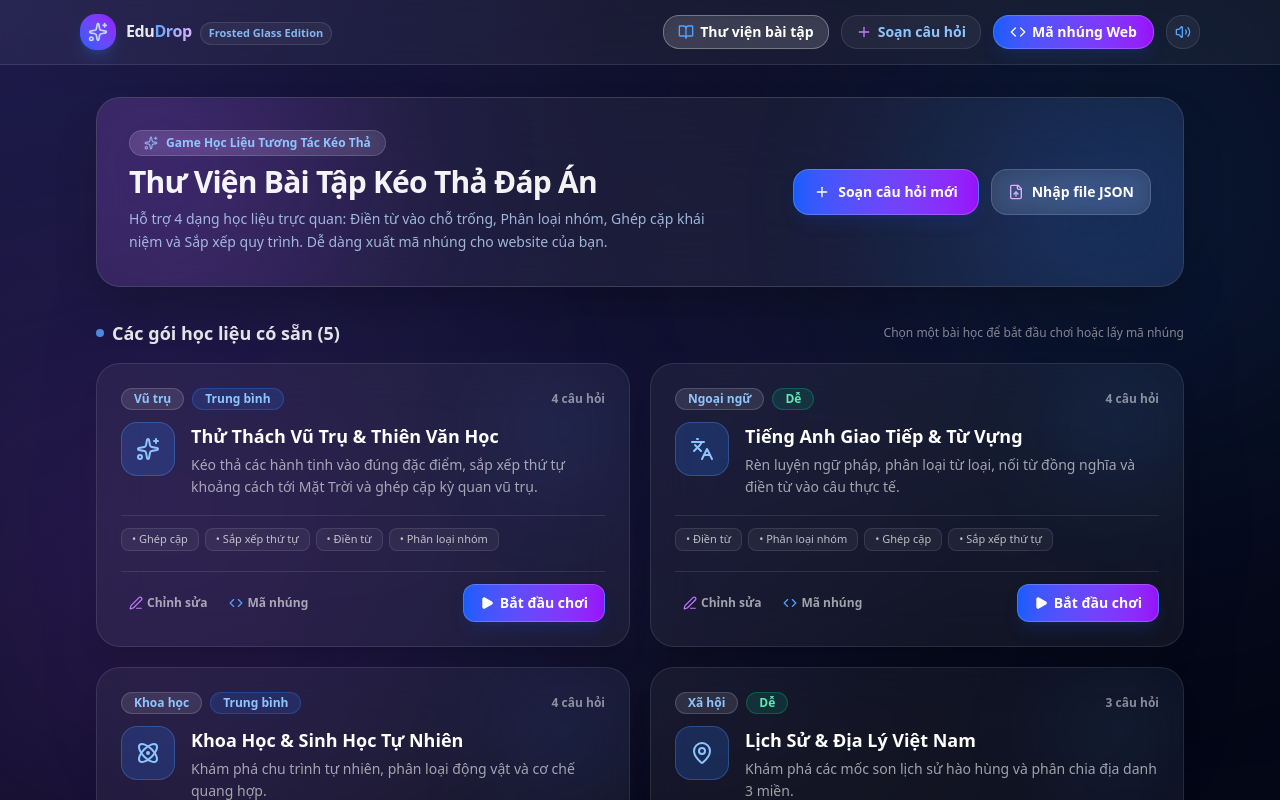
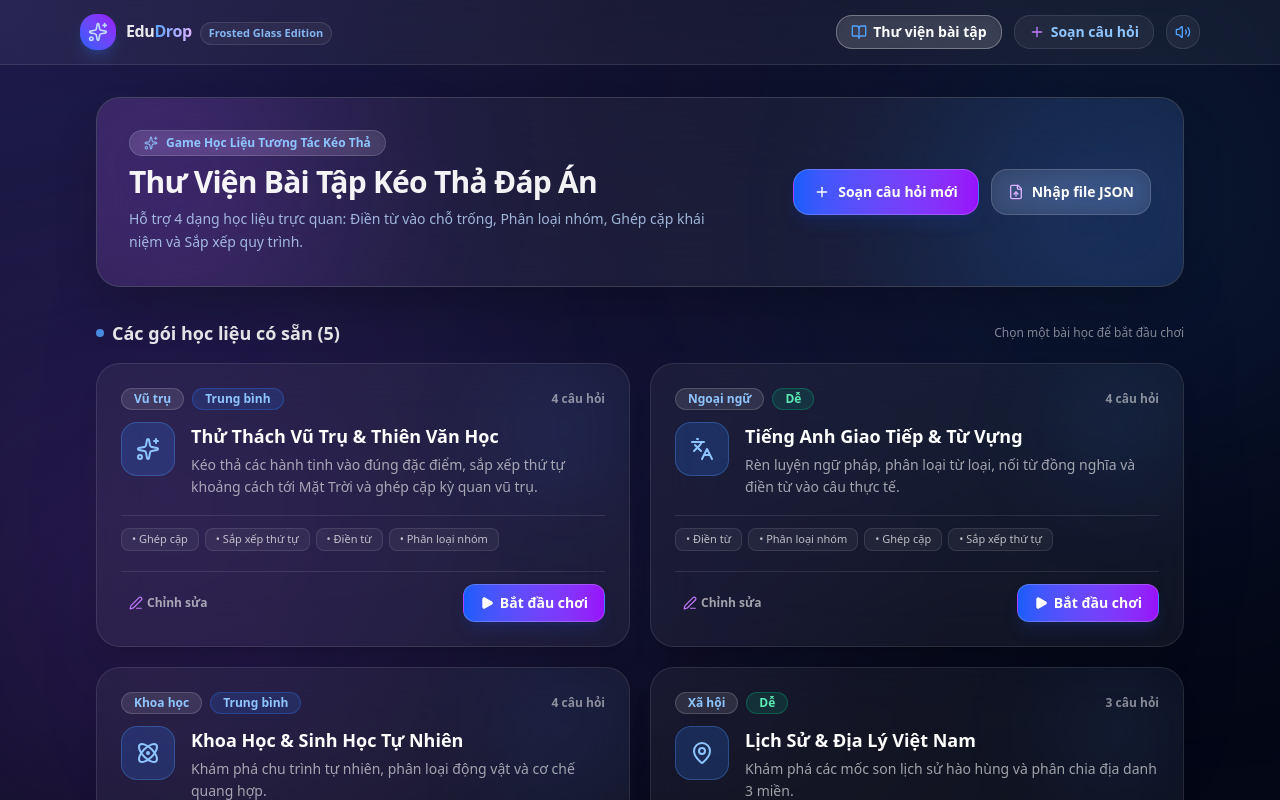
Before and after one commit to Foster57/GameSGK, a React (Vite) app: page / in a window 1280 px wide. Shown: the top 800 px of the page. Built offline with nearby package versions, Linux system fonts and the light colour scheme.

Commit message:
fix: completely remove all embed buttons, modal, and text labels

```diff
--- a/src/components/Navbar.tsx
+++ b/src/components/Navbar.tsx
@@ -1,11 +1,10 @@
 import React from 'react';
-import { Sparkles, Code, Plus, Layers, BookOpen, Volume2, VolumeX } from 'lucide-react';
+import { Sparkles, Plus, Layers, BookOpen, Volume2, VolumeX } from 'lucide-react';
 import { GameSettings } from '../types';
 
 interface Props {
   activeView: 'explorer' | 'game' | 'editor';
   onNavigate: (view: 'explorer' | 'game' | 'editor') => void;
-  onOpenEmbed: () => void;
   onCreateNew: () => void;
   settings: GameSettings;
   onToggleSound: () => void;
@@ -14,7 +13,6 @@ interface Props {
 export const Navbar: React.FC<Props> = ({
   activeView,
   onNavigate,
-  onOpenEmbed,
   onCreateNew,
   settings,
   onToggleSound,
@@ -66,15 +64,6 @@ export const Navbar: React.FC<Props> = ({
 
           <button
             type="button"
-            onClick={onOpenEmbed}
-            className="px-4 py-1.5 rounded-2xl bg-gradient-to-r from-blue-600 to-purple-600 hover:brightness-110 active:scale-[0.98] text-white text-xs md:text-sm font-bold flex items-center gap-1.5 shadow-lg shadow-blue-900/30 transition border border-white/20"
-          >
-            <Code className="w-4 h-4" />
-            <span>Mã nhúng Web</span>
-          </button>
-
-          <button
-            type="button"
             onClick={onToggleSound}
             className="p-2 rounded-2xl bg-white/5 border border-white/10 text-white/70 hover:bg-white/10 hover:text-white transition"
             title={settings.soundEnabled ? 'Tắt âm thanh' : 'Bật âm thanh'}
--- a/src/components/PackExplorer.tsx
+++ b/src/components/PackExplorer.tsx
@@ -4,7 +4,6 @@ import { QuestionPack } from '../types';
 import {
   Play,
   Edit3,
-  Code,
   Layers,
   Languages,
   Atom,
@@ -20,7 +19,6 @@ interface Props {
   onSelectPack: (pack: QuestionPack) => void;
   onEditPack: (pack: QuestionPack) => void;
   onCreateNewPack: () => void;
-  onOpenEmbed: (pack: QuestionPack) => void;
   onImportJson: (e: React.ChangeEvent<HTMLInputElement>) => void;
 }
 
@@ -29,7 +27,6 @@ export const PackExplorer: React.FC<Props> = ({
   onSelectPack,
   onEditPack,
   onCreateNewPack,
-  onOpenEmbed,
   onImportJson,
 }) => {
   const getPackIcon = (iconName: string) => {
@@ -74,7 +71,7 @@ export const PackExplorer: React.FC<Props> = ({
             Thư Viện Bài Tập Kéo Thả Đáp Án
           </h1>
           <p className="text-sm text-blue-200/80 leading-relaxed">
-            Hỗ trợ 4 dạng học liệu trực quan: Điền từ vào chỗ trống, Phân loại nhóm, Ghép cặp khái niệm và Sắp xếp quy trình. Dễ dàng xuất mã nhúng cho website của bạn.
+            Hỗ trợ 4 dạng học liệu trực quan: Điền từ vào chỗ trống, Phân loại nhóm, Ghép cặp khái niệm và Sắp xếp quy trình.
           </p>
         </div>
 
@@ -107,7 +104,7 @@ export const PackExplorer: React.FC<Props> = ({
             Các gói học liệu có sẵn ({packs.length})
           </h2>
           <span className="text-xs text-white/50">
-            Chọn một bài học để bắt đầu chơi hoặc lấy mã nhúng
+            Chọn một bài học để bắt đầu chơi
           </span>
         </div>
 
@@ -189,15 +186,6 @@ export const PackExplorer: React.FC<Props> = ({
                       <Edit3 className="w-3.5 h-3.5 text-purple-400" />
                       <span className="hidden sm:inline">Chỉnh sửa</span>
                     </button>
-                    <button
-                      type="button"
-                      onClick={() => onOpenEmbed(pack)}
-                      className="p-2 rounded-xl text-white/60 hover:text-white hover:bg-white/10 text-xs font-semibold flex items-center gap-1 transition"
-                      title="Lấy mã nhúng HTML / React"
-                    >
-                      <Code className="w-3.5 h-3.5 text-blue-400" />
-                      <span className="hidden sm:inline">Mã nhúng</span>
-                    </button>
                   </div>
 
                   <button
--- a/src/components/game/GameEngine.tsx
+++ b/src/components/game/GameEngine.tsx
@@ -26,7 +26,6 @@ import {
   AlertCircle,
   Lightbulb,
   X,
-  Code,
   Share2,
 } from 'lucide-react';
 
@@ -35,7 +34,6 @@ interface Props {
   settings: GameSettings;
   onUpdateSettings: (newSettings: Partial<GameSettings>) => void;
   onBackToMenu: () => void;
-  onOpenEmbedModal: () => void;
 }
 
 export const GameEngine: React.FC<Props> = ({
@@ -43,7 +41,6 @@ export const GameEngine: React.FC<Props> = ({
   settings,
   onUpdateSettings,
   onBackToMenu,
-  onOpenEmbedModal,
 }) => {
   const [gameState, setGameState] = useState<GameState>({
     currentQuestionIndex: 0,
@@ -293,7 +290,6 @@ export const GameEngine: React.FC<Props> = ({
         totalTimeSeconds={totalTime}
         onRestart={handleRestart}
         onChoosePack={onBackToMenu}
-        onOpenEmbed={onOpenEmbedModal}
       />
     );
   }
@@ -362,17 +358,6 @@ export const GameEngine: React.FC<Props> = ({
               title={settings.soundEnabled ? 'Tắt âm thanh' : 'Bật âm thanh'}
             >
               {settings.soundEnabled ? <Volume2 className="w-4 h-4 text-blue-400" /> : <VolumeX className="w-4 h-4 text-white/40" />}
-            </button>
-
-            {/* Quick Embed Button */}
-            <button
-              type="button"
-              onClick={onOpenEmbedModal}
-              className="hidden sm:flex items-center gap-1 text-xs px-3 py-1.5 rounded-2xl border border-white/10 bg-white/5 text-white/80 hover:bg-white/10 transition font-medium"
-              title="Lấy mã nhúng HTML/React"
-            >
-              <Code className="w-3.5 h-3.5 text-blue-400" />
-              <span>Nhúng</span>
             </button>
           </div>
         </div>
--- a/src/components/game/ResultScreen.tsx
+++ b/src/components/game/ResultScreen.tsx
@@ -3,7 +3,7 @@ import { motion } from 'motion/react';
 import confetti from 'canvas-confetti';
 import { QuestionPack, QuestionResult } from '../../types';
 import { soundFx } from '../../utils/sound';
-import { Trophy, CheckCircle2, XCircle, RotateCcw, ArrowRight, Share2, Code, Clock, Flame, Award } from 'lucide-react';
+import { Trophy, CheckCircle2, XCircle, RotateCcw, ArrowRight, Share2, Clock, Flame, Award } from 'lucide-react';
 
 interface Props {
   pack: QuestionPack;
@@ -14,7 +14,6 @@ interface Props {
   totalTimeSeconds: number;
   onRestart: () => void;
   onChoosePack: () => void;
-  onOpenEmbed: () => void;
 }
 
 export const ResultScreen: React.FC<Props> = ({
@@ -26,7 +25,6 @@ export const ResultScreen: React.FC<Props> = ({
   totalTimeSeconds,
   onRestart,
   onChoosePack,
-  onOpenEmbed,
 }) => {
   const percentage = maxScore > 0 ? Math.round((totalScore / maxScore) * 100) : 0;
   const correctCount = results.filter((r) => r.isCorrect).length;
@@ -172,14 +170,6 @@ export const ResultScreen: React.FC<Props> = ({
           <span>Khám phá chủ đề khác</span>
           <ArrowRight className="w-4 h-4" />
         </button>
-
-        <button
-          type="button"
-          onClick={onOpenEmbed}
-          className="w-full sm:w-auto px-5 py-3.5 rounded-2xl bg-green-500/20 hover:bg-green-500/30 text-green-300 font-semibold flex items-center justify-center gap-2 border border-green-500/40 transition backdrop-blur-md"
-        >
-          <Code className="w-4 h-4" /> Nhúng vào web
-        </button>
       </div>
     </motion.div>
   );
```
